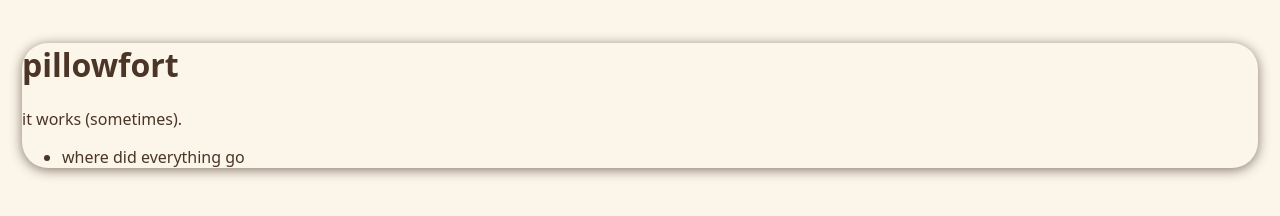
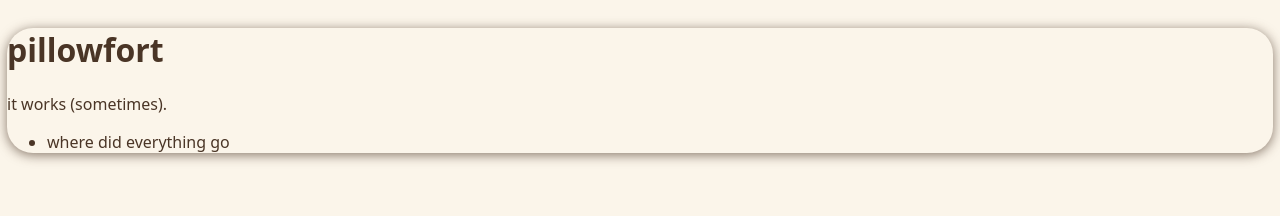
Before and after one commit to hacky-camper/the-3am-commit, a website with bundled scripts: page index.html in a window 1280 px wide. Built offline with nearby package versions, Linux system fonts and the light colour scheme; files whose address does not match are found by name.

```diff
--- a/style.css
+++ b/style.css
@@ -11,7 +11,7 @@
   color: var(--ink);
   font-family: system-ui, sans-serif;
   margin: 0;
-  padding: 22px;
+  padding: 7px;
 }
 
 .card {
```
